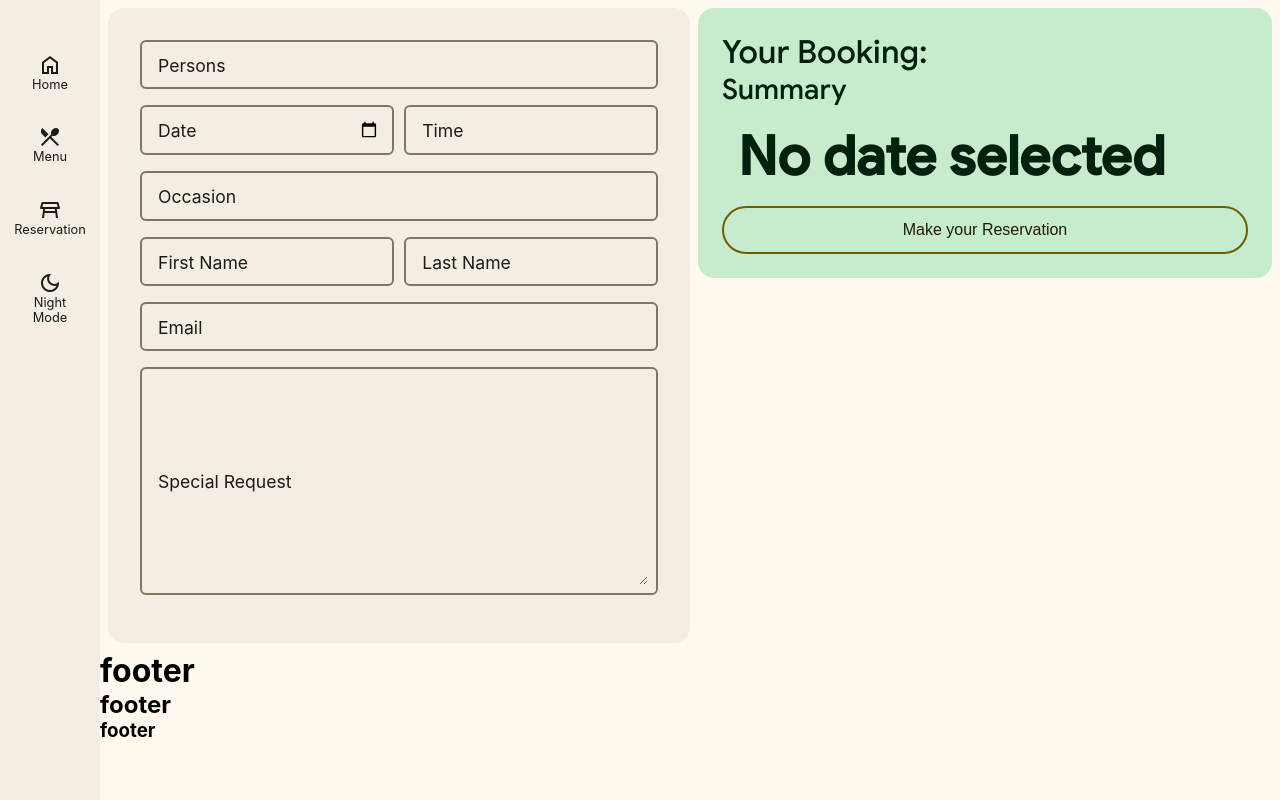
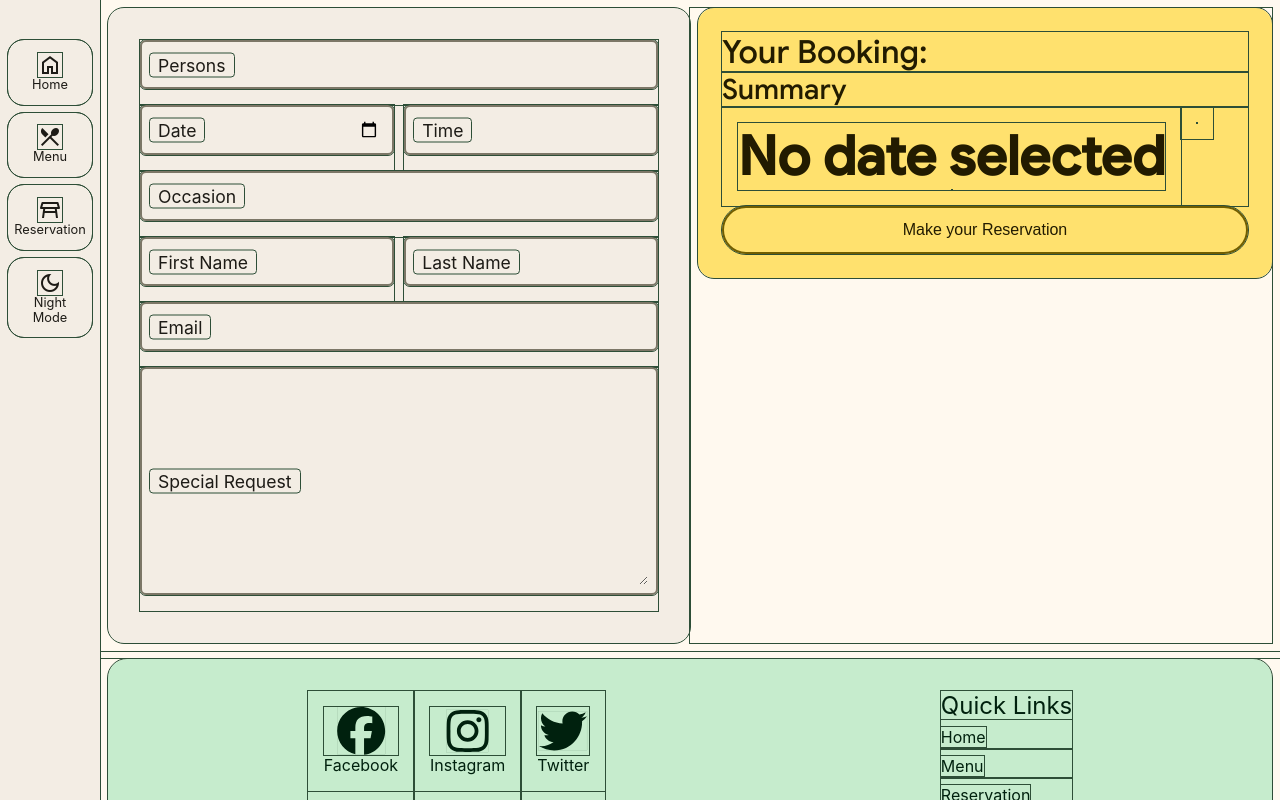
Before and after one commit to gulnoor/little-lemon, a React (Create React App) app: page /reservation in a window 1280 px wide. Built offline with nearby package versions, Linux system fonts and the light colour scheme.

Commit message:
added footer

```diff
--- a/package.json
+++ b/package.json
@@ -3,6 +3,9 @@
   "version": "0.1.0",
   "private": true,
   "dependencies": {
+    "@fortawesome/fontawesome-svg-core": "^6.4.2",
+    "@fortawesome/free-brands-svg-icons": "^6.4.2",
+    "@fortawesome/react-fontawesome": "^0.2.0",
     "@testing-library/jest-dom": "^5.17.0",
     "@testing-library/react": "^13.4.0",
     "@testing-library/user-event": "^13.5.0",
--- a/src/App.js
+++ b/src/App.js
@@ -8,6 +8,7 @@ import { Route, Routes } from "react-router-dom";
 import Home from "./routes/Home";
 import SubmissionDialogue from "./Components/SubmissionDialogue";
 import Menu from "./Components/Menu";
+import Footer from "./Components/Footer";
 
 export const themeContext = createContext();
 
@@ -39,8 +40,8 @@ function App() {
           className="Content-container"
           style={{
             position:"relative",
-            display:"flex",
-            flexDirection:"column",
+            // display:"flex",
+            // flexDirection:"column",
 
 
             height: "100vh",
@@ -65,11 +66,7 @@ function App() {
             />
             <Route path="/menu" element={<Menu/>}/>
           </Routes>
-          <footer>
-            <h1>footer</h1>
-            <h2>footer</h2>
-            <h3>footer</h3>
-          </footer>
+          <Footer/>
         </main>
       </div>
     </themeContext.Provider>
--- a/src/Components/AboutUs.css
+++ b/src/Components/AboutUs.css
@@ -1,18 +1,24 @@
-.AboutUs{
+.AboutUs {
     display: flex;
     background: var(--md-sys-color-secondary-container);
     border-radius: 16px;
-    padding: 2rem;
-    margin: 0.5rem;
+    margin: 8px 8px 0 8px;
+    justify-content: center;
+    align-items: center;
+    min-height: 580px;
+    padding: 16px;
+
+
 }
-.AboutUs article{
-    max-width: 500px;
-    font-size: 1rem;
-    margin: auto;
+
+.AboutUs article {
+    max-width: 60%;
+    font-size: 1.2rem;
+
 }
-.AboutUs .avatars{
-    margin: auto;
-}
-.AboutUs img{
+
+
+
+.AboutUs img {
     width: 200px;
 }
--- /dev/null
+++ b/src/Components/Footer.css
@@ -0,0 +1,38 @@
+.footer{
+    display: flex;
+    /* width: 100%; */
+    background-color: var(--md-sys-color-tertiary-container);
+    margin: 8px;
+    border-radius: 19px;
+    justify-content: space-around;
+    padding: 2rem;
+}
+.socials{
+    list-style-type: none;
+    display: flex;
+    width: fit-content;
+}
+
+.socials a{
+    padding: 16px;
+    display: flex;
+    flex-direction: column;
+    color: var(--md-sys-color-on-tertiary-container);
+    text-decoration: none;
+}
+.footer-nav{
+    display: flex;
+    flex-direction: column;
+    justify-content: center;
+    font-size: 1.2rem;
+    list-style-type: none;
+    /* width: fit-content; */
+    color: var(--md-sys-color-on-tertiary-container);
+    font-size: 1.5rem;
+}
+.footer-nav a{
+    text-decoration: none;
+    color: var(--md-sys-color-on-tertiary-container);
+    font-size: 1rem;
+
+}
--- /dev/null
+++ b/src/Components/Footer.js
@@ -0,0 +1,68 @@
+import { FontAwesomeIcon } from "@fortawesome/react-fontawesome";
+import {
+  faFacebook,
+  faInstagram,
+  faTwitter,
+} from "@fortawesome/free-brands-svg-icons";
+import "./Footer.css";
+import { Link } from "react-router-dom";
+const Footer = () => {
+  return (
+    <footer>
+      <div className="footer">
+        <ul className="socials">
+          <li>
+            <a href="">
+              <FontAwesomeIcon icon={faFacebook} size={"3x"} />
+              Facebook
+            </a>
+          </li>
+          <li>
+            <a href="">
+              <FontAwesomeIcon icon={faInstagram} size={"3x"} />
+              Instagram
+            </a>
+          </li>
+          <li>
+            <a href="">
+              <FontAwesomeIcon icon={faTwitter} size={"3x"} />
+              Twitter
+            </a>
+          </li>
+        </ul>
+
+
+        <ul className="footer-nav">
+            Quick Links
+          <li>
+            <Link
+              to="/">
+              Home
+            </Link>
+          </li>
+          <li>
+            <Link to = "/menu" >
+              Menu
+            </Link>
+          </li>
+          <li>
+            <Link
+              to="/reservation">
+              Reservation
+            </Link>
+          </li>
+          <li>
+            <Link
+              to="/about-us">
+              About Us
+            </Link>
+          </li>
+
+
+        </ul>
+      </div>
+    </footer>
+  );
+};
+
+export default Footer;
--- a/src/Components/NavigationRail.css
+++ b/src/Components/NavigationRail.css
@@ -63,7 +63,7 @@
 
 
 @media screen and (min-width:600px) {
-  .App ul {
+  .Nav ul {
     position: relative;
     display: block;
     height: 100%;
--- a/src/Components/bookingPage.css
+++ b/src/Components/bookingPage.css
@@ -3,9 +3,9 @@
     top: 8px;
     display: flex;
     flex-direction: column;
-    color: var(--md-sys-color-on-tertiary-container);
+    color: var(--md-sys-color-on-primary-container);
     /* font-size: 3rem; */
-    background-color: var(--md-sys-color-tertiary-container);
+    background-color: var(--md-sys-color-primary-container);
     /* height: 100%; */
     border-radius: 1rem;
     padding: 1.5rem;
--- a/src/index.css
+++ b/src/index.css
@@ -7,7 +7,7 @@
   padding: 0;
   box-sizing: border-box;
   -webkit-tap-highlight-color: transparent;
-  /* outline: 1px solid #2d4e37; */
+  outline: 1px solid #2d4e37;
 }
 
 body {
```
Also changed, not shown: 1 other file (tests, documents, lock files or other folders).
